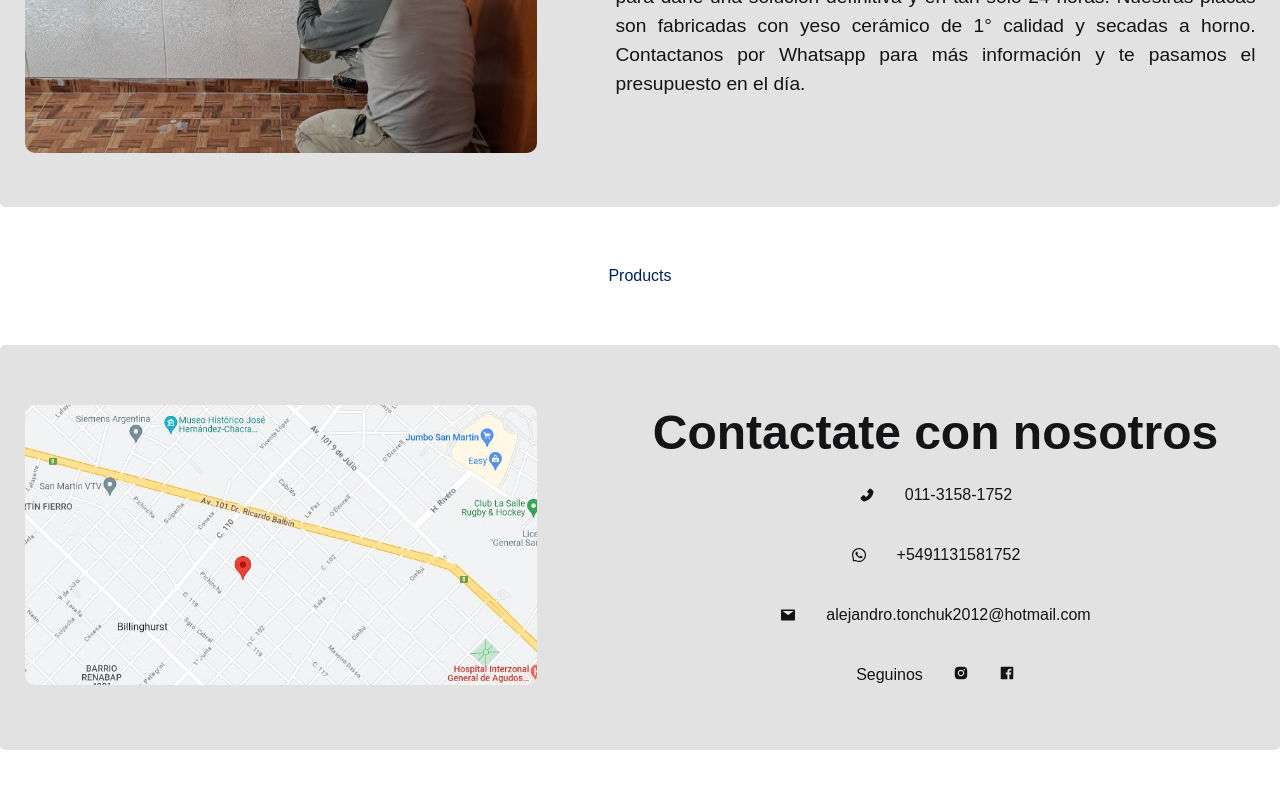
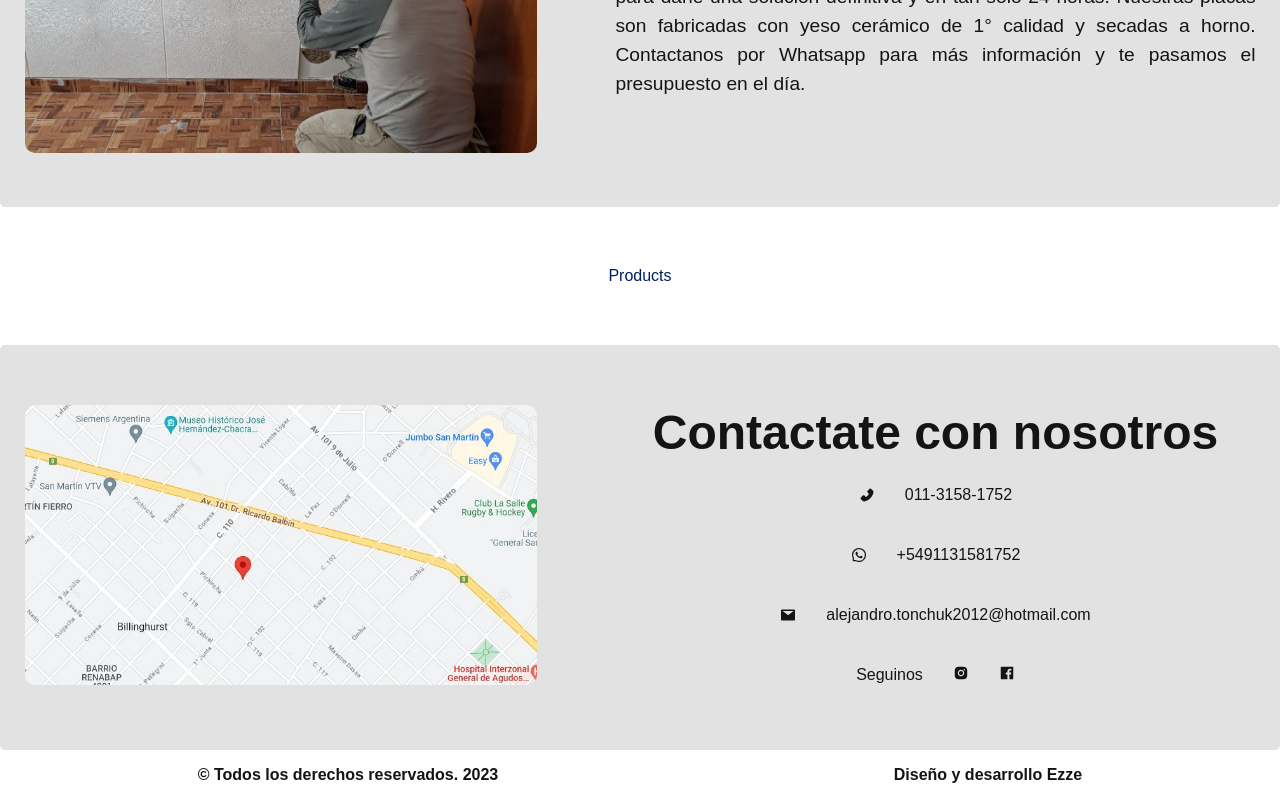
Before and after one commit to ezeabregu/placasdavid, a React (Create React App) app: page / in a window 1280 px wide. Shown: the part 696-1496 px from the top of the page. Before the commit the page ends 1446 px from the top, so only its background shows below. Built offline with nearby package versions, Linux system fonts and the light colour scheme.

Commit message:
footer agregado

```diff
--- a/src/App.js
+++ b/src/App.js
@@ -5,6 +5,7 @@ import Layout from "./components/Layout/Layout";
 import About from "./components/About/About";
 import Products from "./components/Products/Products";
 import Contact from "./components/Contact/Contact";
+import Footer from "./components/Footer/Footer";
 
 function App() {
   return (
@@ -16,6 +17,7 @@ function App() {
         <Products />
         <Contact />
       </Layout>
+      <Footer />
     </>
   );
 }
--- /dev/null
+++ b/src/components/Footer/Footer.jsx
@@ -0,0 +1,15 @@
+import React from "react";
+import { FooterContainerStyled } from "./FooterStyles";
+
+const Footer = () => {
+  return (
+    <FooterContainerStyled>
+      <p>© Todos los derechos reservados. 2023</p>
+      <p>
+        Diseño y desarrollo <span>Ezze</span>
+      </p>
+    </FooterContainerStyled>
+  );
+};
+
+export default Footer;
--- /dev/null
+++ b/src/components/Footer/FooterStyles.js
@@ -0,0 +1,20 @@
+import styled from "styled-components";
+
+export const FooterContainerStyled = styled.footer`
+  display: flex;
+  justify-content: space-around;
+  align-items: center;
+  p,
+  span {
+    color: #131415;
+    font-weight: 800;
+  }
+
+  @media (max-width: 768px) {
+    flex-direction: column;
+    p {
+      font-size: 0.8rem;
+      font-weight: 500;
+    }
+  }
+`;
```
